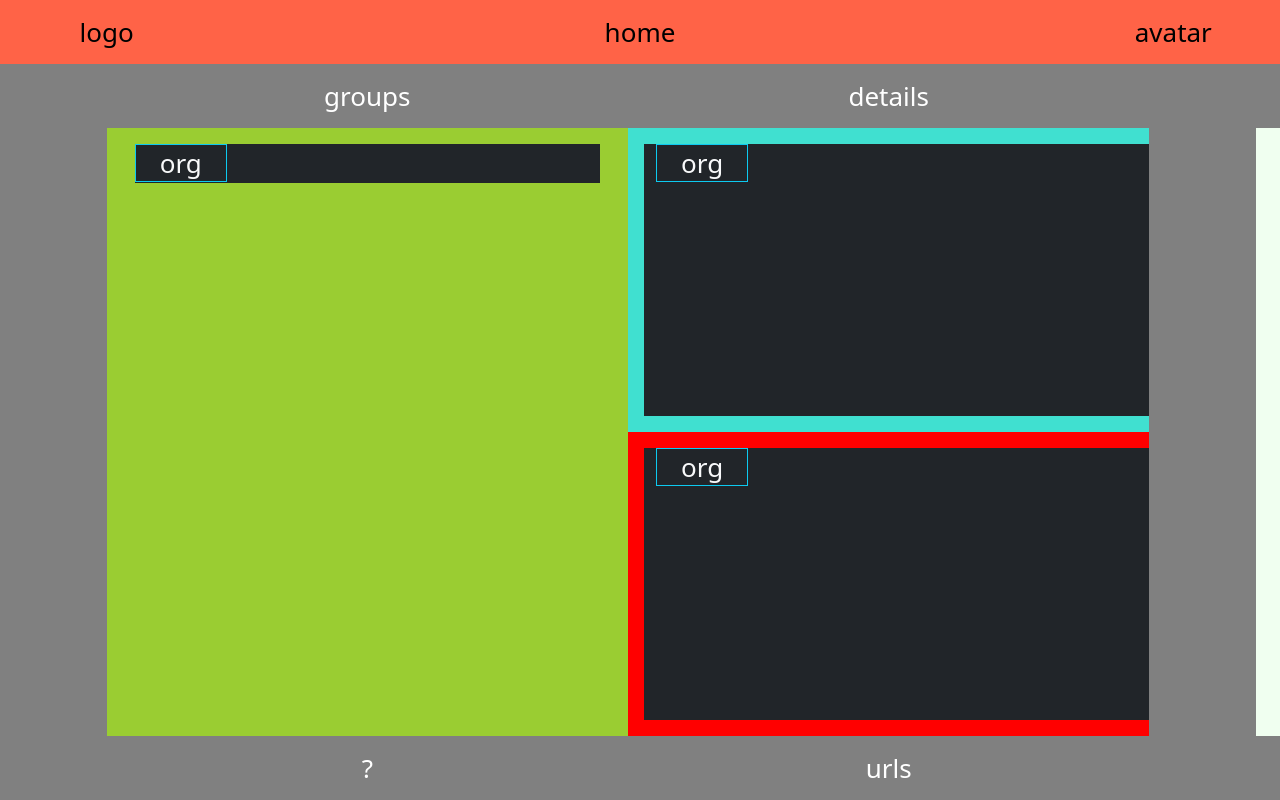
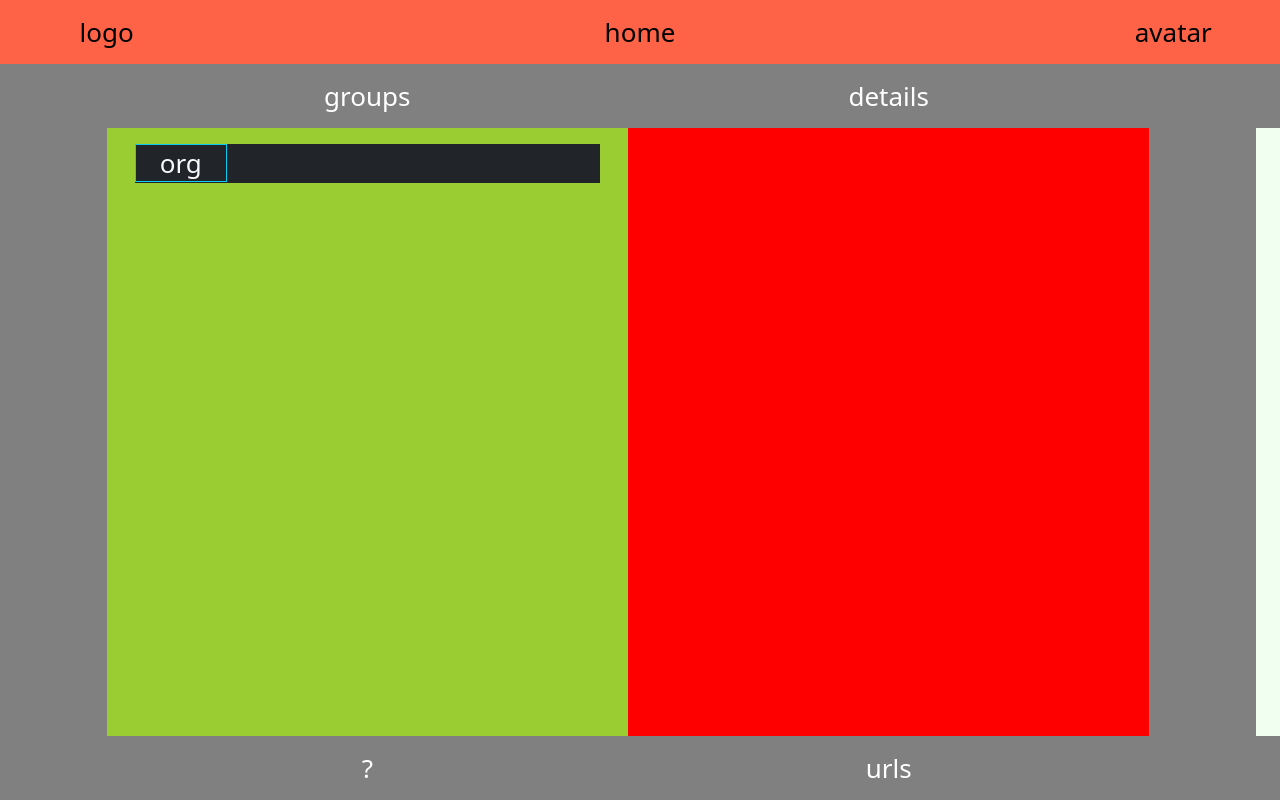
Before and after one commit to marcosaccarola/Url-Saver-fe, a React (Create React App) app: page / in a window 1280 px wide. Built offline with nearby package versions, Linux system fonts and the light colour scheme.

Commit message:
simplifying

```diff
--- a/src/components/000-Home.jsx
+++ b/src/components/000-Home.jsx
@@ -36,7 +36,7 @@ const Home=()=>{
 
     return(
         <>
-            <Bar user={user} />
+            <Bar user={user} setUser={setUser} />
             <ControlsAbove />
             <Central user={user} />
             <ControlsBelow />
--- a/src/components/000.css
+++ b/src/components/000.css
@@ -20,13 +20,8 @@
 .box-groups {
   background: yellowgreen;
 }
-.box-details {
-  background: turquoise;
-  height: 38vh;
-}
 .box-urls {
   background: red;
-  height: 38vh;
 }
 
 .controls-below {
--- a/src/components/100-Bar.jsx
+++ b/src/components/100-Bar.jsx
@@ -1,7 +1,7 @@
 import { Col, Row } from 'react-bootstrap'
 import './000.css'
 
-const Bar=({user})=>{
+const Bar=({user,setUser})=>{
 
     return(
         <>
--- a/src/components/300-Central.jsx
+++ b/src/components/300-Central.jsx
@@ -2,33 +2,30 @@ import { useState } from 'react'
 import { Col, Row } from 'react-bootstrap'
 import './000.css'
 import BoxGroups from './310-BoxGroups'
-import BoxDetails from './320-BoxDetails'
-import BoxUrls from './330-BoxUrls'
+import BoxUrls from './320-BoxUrls'
 
 const Central=({user})=>{
     const[selectedGroup,setSelectedGroup]=useState()
-    const[selectedUrl,setSelectedUrl]=useState()
 
     return(
         <>
             <Row className='central vw-100'>
+
                 <Col sm={1} className='wings'>
                 </Col>
+
                 <Col sm={10} className='row text-black'>
                     <Col sm={6} className='box-groups'>
                         <BoxGroups user={user} setSelectedGroup={setSelectedGroup} />
                     </Col>
-                    <Col sm={6} className=''>
-                        <Row className='box-details'>
-                            <BoxDetails user={user} selectedGroup={selectedGroup} selectedUrl={selectedUrl} />
-                        </Row>
-                        <Row className='box-urls'>
-                            <BoxUrls user={user} selectedGroup={selectedGroup} setSelectedUrl={setSelectedUrl} />
-                        </Row>
+                    <Col sm={6} className='box-urls'>
+                        <BoxUrls selectedGroup={selectedGroup} />
                     </Col>
                 </Col>
+
                 <Col sm={1} className='wings'>
                 </Col>
+
             </Row>
         </>
     )
--- a/src/components/320-BoxDetails.jsx
+++ /dev/null
@@ -1,19 +0,0 @@
-import { Col, Row } from 'react-bootstrap'
-import './000.css'
-
-const BoxDetails=({user,selectedGroup,selectedUrl})=>{
-
-    return(
-        <div className='mx-3 my-3 bg-dark text-light '>
-            {user&&user.groups.map(g=>
-                <Row>
-                    <Col sm={12} className='text-start'>
-                        <span className='container border border-info'>{g.groupName}</span>
-                    </Col>
-                </Row>
-            )}
-        </div>
-    )
-}
-
-export default BoxDetails
--- a/src/components/330-BoxUrls.jsx
+++ b/src/components/320-BoxUrls.jsx
@@ -1,14 +1,14 @@
 import { Col, Row } from 'react-bootstrap'
 import './000.css'
 
-const BoxUrls=({user,selectedGroup,setSelectedUrl})=>{
+const BoxUrls=({selectedGroup})=>{
 
     return(
         <div className='mx-3 my-3 bg-dark text-light '>
-            {user&&user.groups.map(g=>
+            {selectedGroup&&selectedGroup.urls.map(u=>
                 <Row>
                     <Col sm={12} className='text-start'>
-                        <span className='container border border-info'>{g.groupName}</span>
+                        <span className='container border border-info'>{u.urlName}</span>
                     </Col>
                 </Row>
             )}
```
